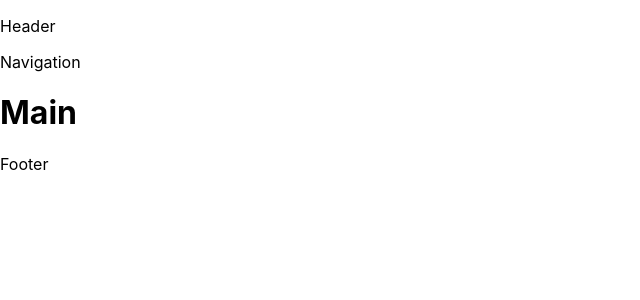
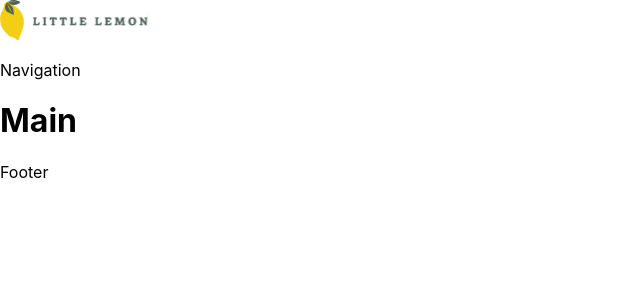
Before and after one commit to maurits-out/meta-frontend-developer-professional, a React (Create React App) app in the folder capstone/little-lemon/: page / in a window 1280 px wide. Shown: the top 300 px of the page, without its empty margins (0-640 px from the left). Built offline with nearby package versions, Linux system fonts and the light colour scheme.

Commit message:
Added logo

```diff
--- a/capstone/little-lemon/src/components/Header.js
+++ b/capstone/little-lemon/src/components/Header.js
@@ -1,7 +1,9 @@
+import logo from '../images/Logo.svg';
+
 function Header() {
     return (
         <header>
-            <p>Header</p>
+            <img src={logo} alt="Logo" />
         </header>
     );
 }
```
Also changed, not shown: capstone/little-lemon/src/images/Logo.svg (added).
